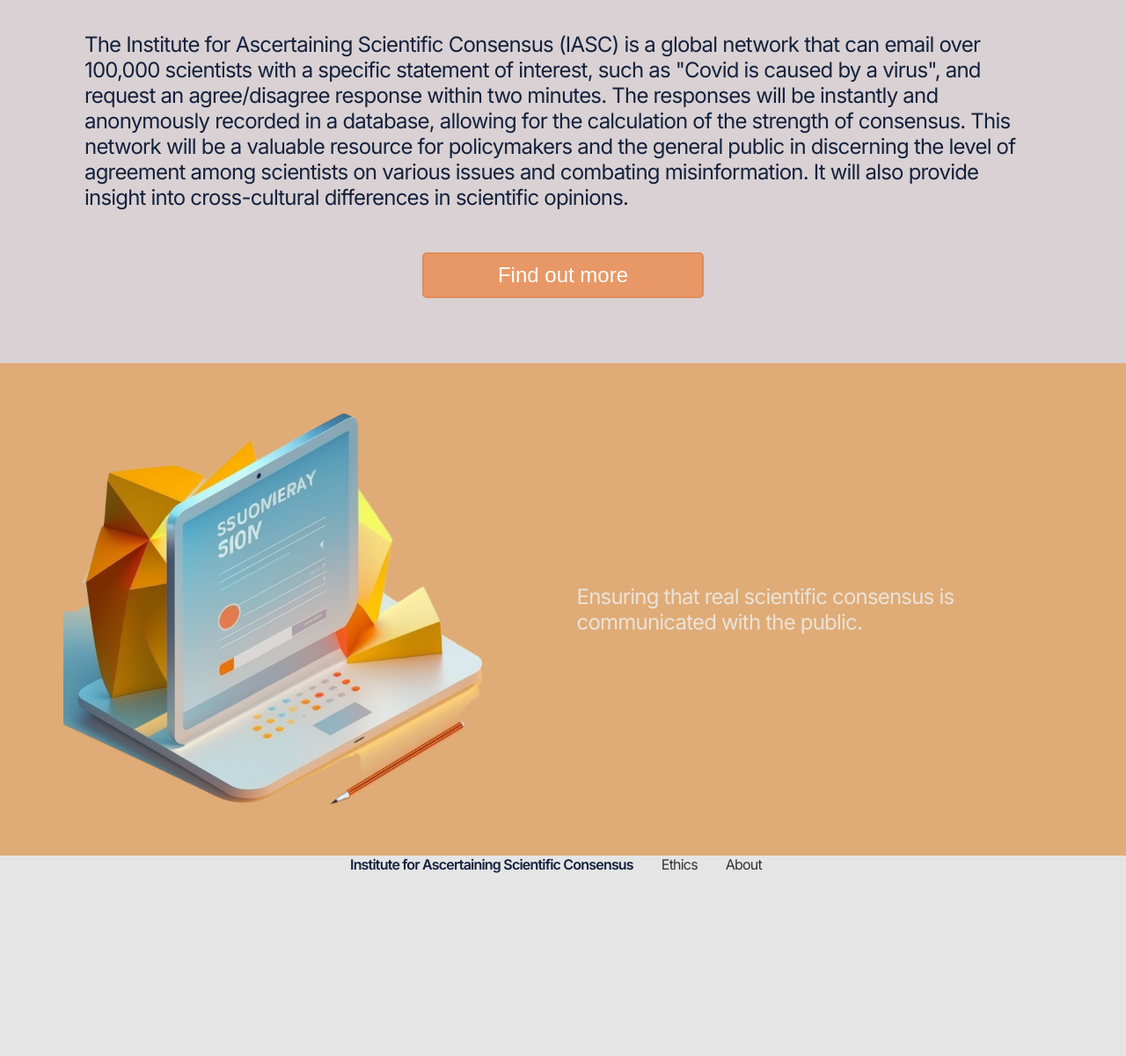
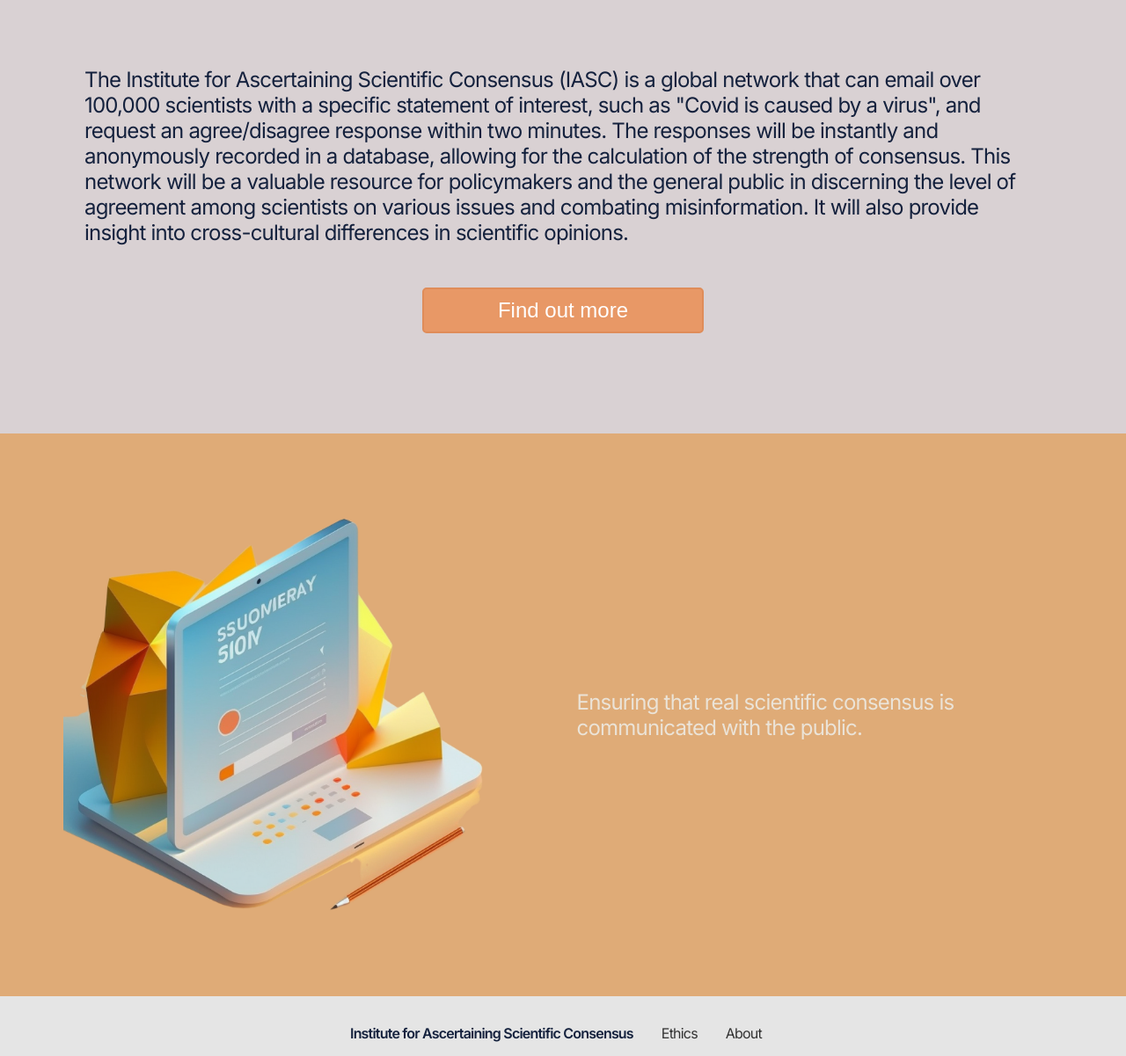
Before and after one commit to DurhamARC/IASCPolls, a React (Create React App) app in the folder react-app/: page / in a window 1280 px wide. Shown: the part 1036-2237 px from the top of the page at 88% size. Before the commit the page ends 2045 px from the top, so only its background shows below. Built offline with nearby package versions, Linux system fonts and the light colour scheme; the HTML template or start-up script is replaced by a standard one.

Commit message:
tweaks to home

```diff
--- a/react-app/src/App.css
+++ b/react-app/src/App.css
@@ -237,9 +237,10 @@ p, ol, ul {
   flex-direction: row;
   justify-content: flex-end;
   align-items: center;
-  height: 70vh;
+  height: 80vh;
   width: 100vw;
   background-color: #DFAB77;
+  margin-bottom: 2rem;
 }
 
 .home--eyecatching h2{
@@ -263,7 +264,7 @@ p, ol, ul {
 .home--about{
   background-color: #D9D1D3;
   padding: 4rem;
-  height: 70vh;
+  height: 80vh;
   width: 100vw;
   display: flex;
   flex-direction: column;
```
